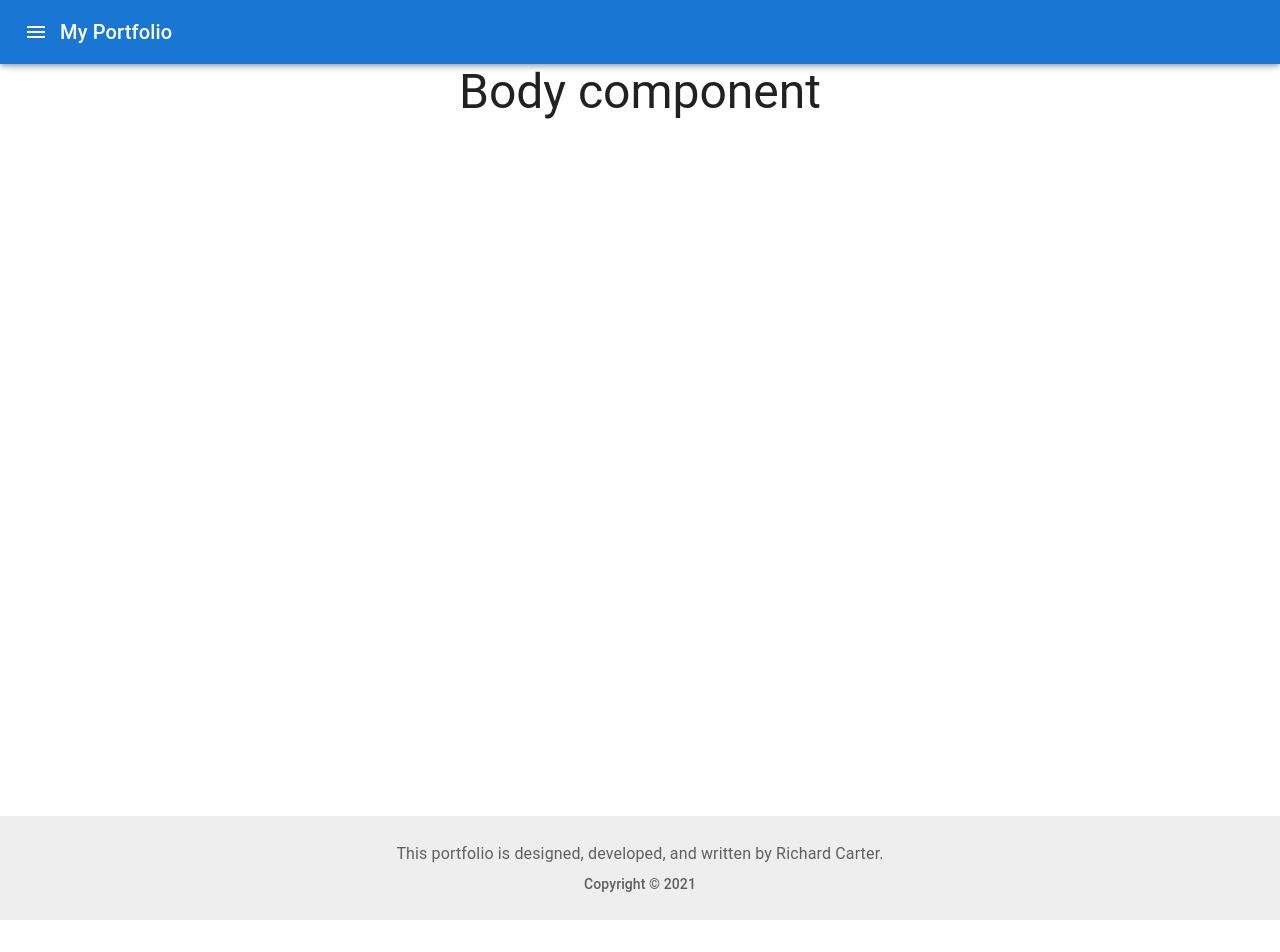
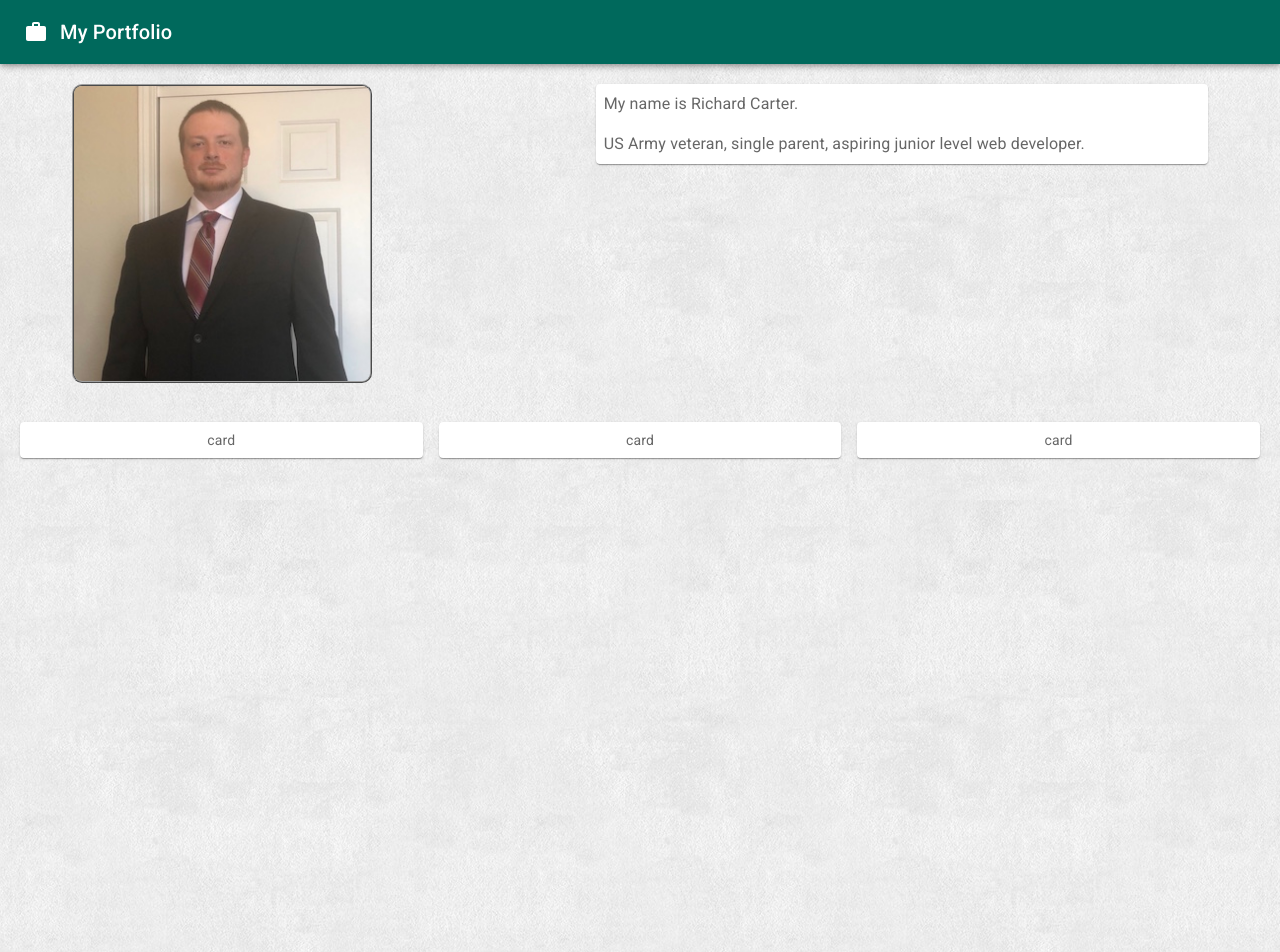
Before and after one commit to rcartr/rcartr.github.io, a React (Create React App) app: page / in a window 1280 px wide. Shown: the top 952 px of the page. Before the commit the page ends 920 px from the top, so only its background shows below. Built offline with nearby package versions, Linux system fonts and the light colour scheme.

Commit message:
updated content

```diff
--- a/public/index.html
+++ b/public/index.html
@@ -3,6 +3,7 @@
   <head>
     <meta charset="utf-8" />
     <link rel="icon" href="%PUBLIC_URL%/favicon.ico" />
+    <link rel="stylesheet" href="https://fonts.googleapis.com/css?family=Roboto:300,400,500,700&display=swap"/>
     <meta name="viewport" content="width=device-width, initial-scale=1" />
     <meta name="theme-color" content="#000000" />
     <meta
--- a/src/App.css
+++ b/src/App.css
@@ -1,38 +1,21 @@
 .App {
-  text-align: center;
+  font-family: Roboto;
 }
 
-.App-logo {
-  height: 40vmin;
-  pointer-events: none;
+body {
+  background-image: url('../src/assets/canvas_bg1.jpg');
+  background-size: inherit;
+  background-repeat: repeat;
+  background-attachment: fixed;
 }
 
-@media (prefers-reduced-motion: no-preference) {
-  .App-logo {
-    animation: App-logo-spin infinite 20s linear;
-  }
+.bodyBox {
+  padding: 20px;
 }
 
-.App-header {
-  background-color: #282c34;
-  min-height: 100vh;
-  display: flex;
-  flex-direction: column;
-  align-items: center;
-  justify-content: center;
-  font-size: calc(10px + 2vmin);
-  color: white;
+.myPic {
+  width: 300px;
+  height: auto;
+  border-radius: 10px;
+  border: ridge 2px rgb(158, 158, 158)
 }
-
-.App-link {
-  color: #61dafb;
-}
-
-@keyframes App-logo-spin {
-  from {
-    transform: rotate(0deg);
-  }
-  to {
-    transform: rotate(360deg);
-  }
-}
--- a/src/App.js
+++ b/src/App.js
@@ -2,14 +2,34 @@ import './App.css';
 import Header from './components/Header';
 import Body from './components/Body';
 import Footer from './components/Footer';
+import { createTheme, ThemeProvider } from '@mui/material';
+
+const theme = createTheme({
+  palette: {
+    primary: {
+      main: '#00695c',
+      light: '#439889',
+      dark: '#003d33',
+      contrastText: '#ffffff'
+    },
+    secondary: {
+      main: '#80ccc4',
+      light: '#b2fff7',
+      dark: '#4f9b94',
+      contrastText: '#000000'
+    }
+  }
+});
 
 function App() {
 
   return (
     <div className="App">
-      <Header />
-      <Body />
-      <Footer />
+      <ThemeProvider theme={theme}>
+        <Header />
+        <Body />
+        <Footer />
+      </ThemeProvider>
     </div>
   );
 }
--- a/src/components/Body.js
+++ b/src/components/Body.js
@@ -1,13 +1,45 @@
 import * as React from 'react';
-
+import { styled } from '@mui/material/styles';
 import Typography from '@mui/material/Typography';
 import Box from '@mui/material/Box';
+import Paper from '@mui/material/Paper';
+import Grid from '@mui/material/Grid';
+import Link from '@mui/material/Link';
+
+import mySelfie from '../assets/business-self.jpg';
+
+const Item = styled(Paper)(({ theme }) => ({
+    ...theme.typography.body2,
+    padding: theme.spacing(1),
+    textAlign: 'center',
+    color: theme.palette.text.secondary,
+  }));
+
 
 function Body() {
 
         return(
-            <Box className="headerBox">
-                <Typography variant="h3">Body component</Typography>
+            <Box className="bodyBox" sx={{ flexGrow: 1}}>
+                {/* <Typography variant="h3">Body component</Typography> */}
+                <Grid container spacing={2} justifyContent="space-around">
+                    <Grid item xs={4}>
+                        <img src={mySelfie} className="myPic" />
+                        <p><Link href="../assets/"></Link></p>
+                    </Grid>
+                    <Grid item xs={6}>
+                        <Item><Typography variant="body1" align="left">My name is Richard Carter.<p/>
+                        US Army veteran, single parent, aspiring junior level web developer.</Typography></Item>
+                    </Grid>
+                    <Grid item xs={4}>
+                        <Item>card</Item>
+                    </Grid>
+                    <Grid item xs={4}>
+                        <Item>card</Item>
+                    </Grid>
+                    <Grid item xs={4}>
+                        <Item>card</Item>
+                    </Grid>
+                </Grid>
             </Box>
         )
 }
--- a/src/components/Footer.js
+++ b/src/components/Footer.js
@@ -21,16 +21,16 @@ function Footer() {
                     sx={{
                         py: 3, px: 2, mt: 'auto',
                         backgroundColor: (theme) =>
-                        theme.palette.mode === 'light'
+                        theme.palette.mode === 'dark'
                         ? theme.palette.grey[200]
                         : theme.palette.grey[800],
                     }}
                     >
                     <Container maxWidth="sm">
-                    <Typography variant="subtitle1" color="text.secondary" gutterBottom>
-                        This portfolio is designed, developed, and written by Richard Carter.
+                    <Typography variant="subtitle1" color="secondary" gutterBottom>
+                        Designed and written by Richard Carter.
                     </Typography>
-                    <Typography variant="subtitle2" color="text.secondary">
+                    <Typography variant="subtitle2" color="secondary">
                     Copyright © 2021
                     </Typography>
                     </Container>
--- a/src/components/Header.js
+++ b/src/components/Header.js
@@ -5,26 +5,26 @@ import Box from '@mui/material/Box';
 import AppBar from '@mui/material/AppBar';
 import Toolbar from '@mui/material/Toolbar';
 import IconButton from '@mui/material/IconButton';
-import MenuIcon from '@mui/icons-material/Menu';
+import WorkIcon from '@mui/icons-material/Work';
 
 
 function Header() {
 
         return(
             <Box className="headerBox">
-                <AppBar position="sticky">
+                <AppBar position="fixed">
                     <Toolbar>
                         <IconButton
                             size="large"
                             edge="start"
                             color="inherit"
-                            aria-label="menu"
                         >
-                            <MenuIcon />
+                            <WorkIcon />
                         </IconButton>
                         <Typography variant="h6" component="div">My Portfolio</Typography>
                     </Toolbar>
                 </AppBar>
+                <Toolbar />
             </Box>
         )
 }
```
Also changed, not shown: src/assets/canvas_bg1.jpg (added).
